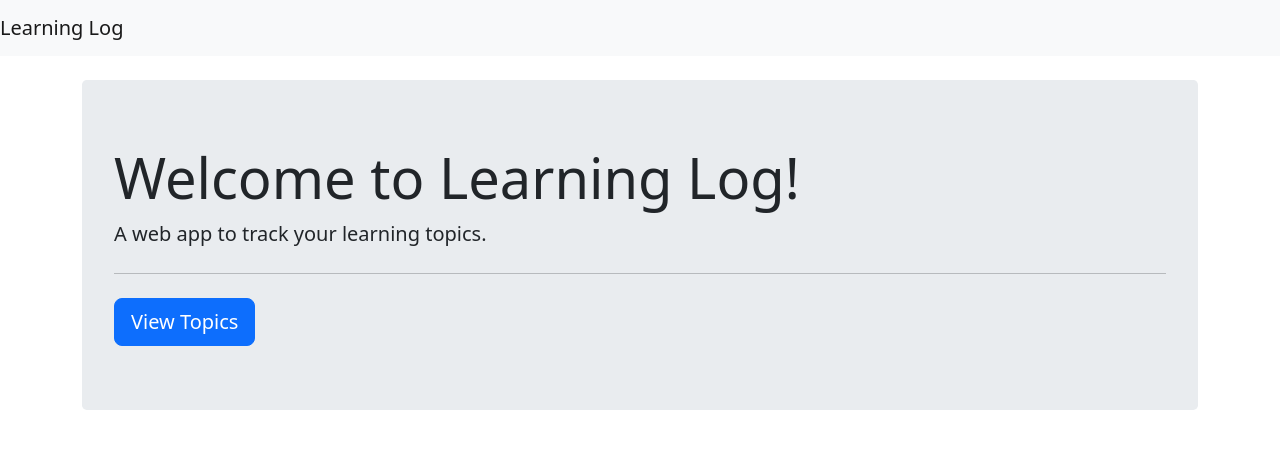
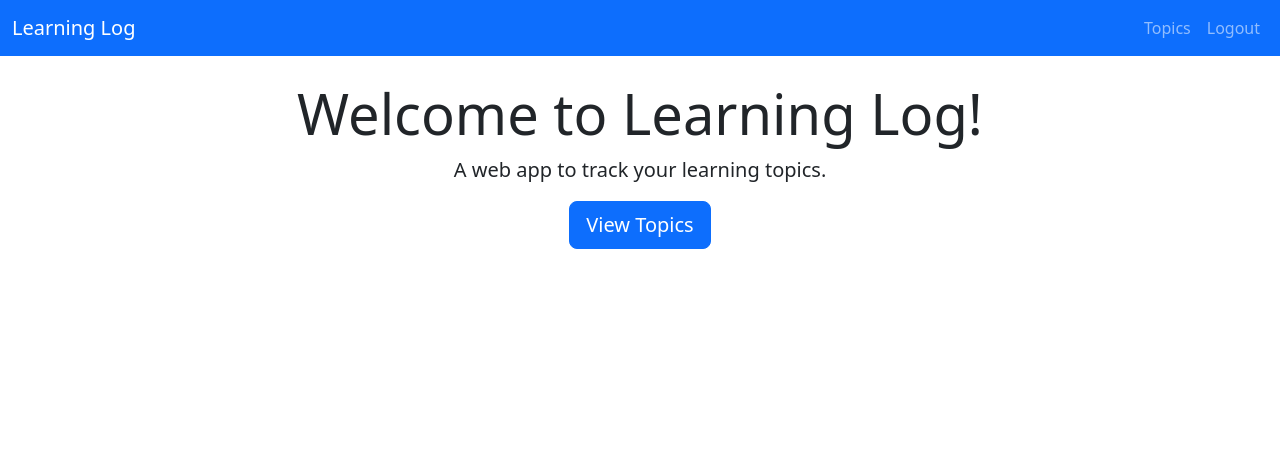
Before and after one commit to yusinoo/my-django-app.onrender.com, a Django app: page / in a window 1280 px wide. Shown: the top 449 px of the page. Run offline with Django 5.2, Linux system fonts and the light colour scheme; a user stored in the database is signed in; some libraries are stand-ins or nearby versions.

Commit message:
Styled pages with Bootstrap and added jumbotron

```diff
--- a/templates/learning_logs/base.html
+++ b/templates/learning_logs/base.html
@@ -5,17 +5,40 @@
     <meta charset="UTF-8">
     <meta name="viewport" content="width=device-width, initial-scale=1, shrink-to-fit=no">
     <title>Learning Log</title>
-    {% bootstrap_css %}
-    {% bootstrap_javascript jquery='full' %}
-<head>
-    <link rel="stylesheet" href="https://cdn.jsdelivr.net/npm/bootstrap@5.3.0-alpha1/dist/css/bootstrap.min.css">
+    <!-- Add Bootstrap CSS -->
+    <link href="https://cdn.jsdelivr.net/npm/bootstrap@5.3.0-alpha1/dist/css/bootstrap.min.css" rel="stylesheet">
+    <link rel="stylesheet" href="https://cdn.jsdelivr.net/npm/bootstrap-icons/font/bootstrap-icons.css">
 </head>
 <body>
-    <nav class="navbar navbar-expand-lg navbar-light bg-light">
-        <a class="navbar-brand" href="{% url 'learning_logs:index' %}">Learning Log</a>
+    <nav class="navbar navbar-expand-lg navbar-dark bg-primary">
+        <div class="container-fluid">
+            <a class="navbar-brand" href="{% url 'learning_logs:index' %}">Learning Log</a>
+            <button class="navbar-toggler" type="button" data-bs-toggle="collapse" data-bs-target="#navbarNav"
+                aria-controls="navbarNav" aria-expanded="false" aria-label="Toggle navigation">
+                <span class="navbar-toggler-icon"></span>
+            </button>
+            <div class="collapse navbar-collapse" id="navbarNav">
+                <ul class="navbar-nav ms-auto">
+                    {% if user.is_authenticated %}
+                    <li class="nav-item">
+                        <a class="nav-link" href="{% url 'learning_logs:topics' %}">Topics</a>
+                    </li>
+                    <li class="nav-item">
+                        <a class="nav-link" href="{% url 'logout' %}">Logout</a>
+                    </li>
+                    {% else %}
+                    <li class="nav-item">
+                        <a class="nav-link" href="{% url 'login' %}">Login</a>
+                    </li>
+                    {% endif %}
+                </ul>
+            </div>
+        </div>
     </nav>
     <div class="container mt-4">
         {% block content %}{% endblock content %}
     </div>
+    <!-- Add Bootstrap JS -->
+    <script src="https://cdn.jsdelivr.net/npm/bootstrap@5.3.0-alpha1/dist/js/bootstrap.bundle.min.js"></script>
 </body>
 </html>
--- a/templates/learning_logs/index.html
+++ b/templates/learning_logs/index.html
@@ -1,12 +1,8 @@
 {% extends "learning_logs/base.html" %}
-
-{% block title %}Home{% endblock title %}
-
 {% block content %}
-<div class="jumbotron">
-  <h1 class="display-4">Welcome to Learning Log!</h1>
-  <p class="lead">A web app to track your learning topics.</p>
-  <hr class="my-4">
-  <a class="btn btn-primary btn-lg" href="{% url 'learning_logs:topics' %}" role="button">View Topics</a>
+<div class="jumbotron text-center mt-4">
+    <h1 class="display-4">Welcome to Learning Log!</h1>
+    <p class="lead">A web app to track your learning topics.</p>
+    <a href="{% url 'learning_logs:topics' %}" class="btn btn-primary btn-lg">View Topics</a>
 </div>
 {% endblock content %}
```
